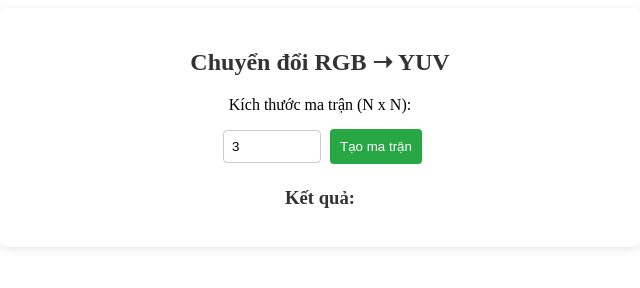
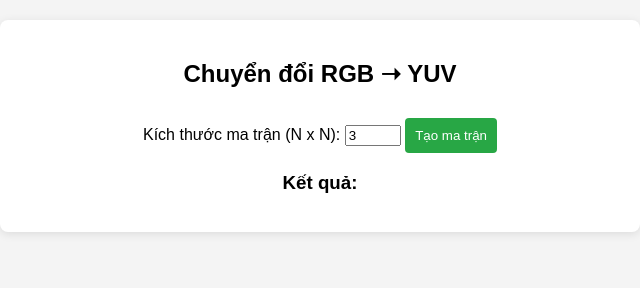
Before and after one commit to NguyenHung952/rgb-to-yuv, a plain HTML site: page index.html in a window 1280 px wide. Shown: the whole page, without its empty margins (320-960 px from the left). Drawn offline with Linux system fonts and the light colour scheme.

Commit message:
Update style.css

```diff
--- a/style.css
+++ b/style.css
@@ -1,4 +1,3 @@
-<style>
 body {
     font-family: Arial, sans-serif;
     background-color: #f4f4f4;
@@ -14,23 +13,6 @@
     border-radius: 8px;
     box-shadow: 0 2px 10px rgba(0, 0, 0, 0.1);
     text-align: center;
-    }
-
-    h2, h3 {
-        color: #333;
-    }
-
-    label {
-        display: block;
-        margin: 10px 0 5px;
-    }
-
-    input[type="number"] {
-        width: 80px;
-        padding: 8px;
-        margin: 5px;
-        border: 1px solid #ccc;
-        border-radius: 4px;
 }
 
 table {
@@ -57,4 +39,3 @@
 button:hover {
     background-color: #218838;
 }
-</style>
```
Lines whose indentation alone changed are shown as unchanged.
